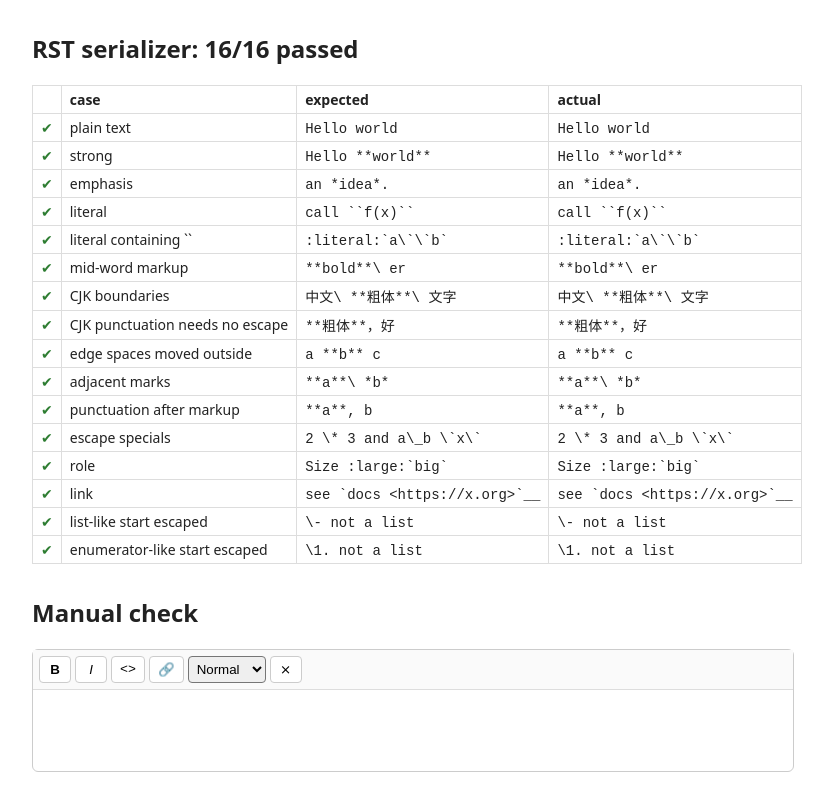
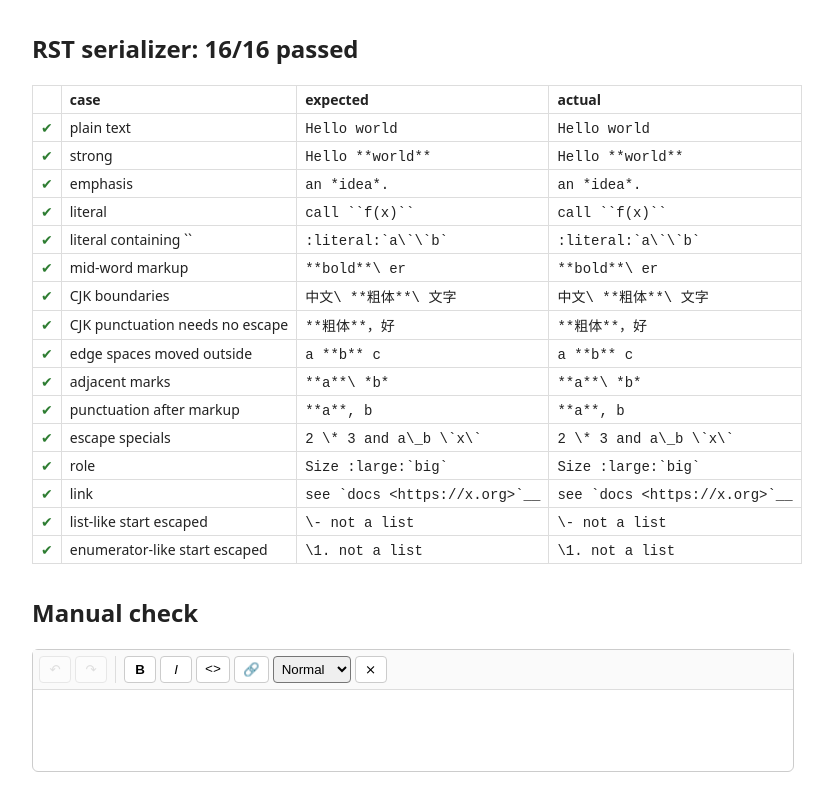
Before and after one commit to odys-z/semantic-doc, a React app in the folder src/: page / in a window 1280 px wide. Shown: the whole page, without its empty margins (0-833 px from the left). Built offline with nearby package versions, Linux system fonts and the light colour scheme.

Commit message:
add undo-redo

```diff
--- a/src/babel.config.js
+++ b/src/babel.config.js
@@ -4,7 +4,8 @@ module.exports = (api) => {
   return {
     presets: [
       ['@babel/preset-env', { targets: target === 'node' ? { node: 'current' } : 'defaults' }],
-      ['@babel/preset-react', { runtime: 'automatic' }],
+      // development: jsxDEV (needs React's dev build); production: jsx
+      ['@babel/preset-react', { runtime: 'automatic', development: api.env('development') }],
       '@babel/preset-typescript',
     ],
   };
--- a/src/editor/components/ParagraphEditor.tsx
+++ b/src/editor/components/ParagraphEditor.tsx
@@ -1,6 +1,6 @@
 import React from 'react';
 import { useEditor, EditorContent, type JSONContent } from '@tiptap/react';
-import { rstExtensions } from '../marks';
+import { editorExtensions } from '../marks';
 import { serializeDoc, type RstResult } from '../rst/serialize';
 import { Toolbar } from './Toolbar';
 
@@ -13,7 +13,7 @@ export interface ParagraphEditorProps {
 /** Edits one paragraph of the content tree; output is RST via serializeDoc. */
 export function ParagraphEditor({ content, onChange }: ParagraphEditorProps) {
   const editor = useEditor({
-    extensions: rstExtensions,
+    extensions: editorExtensions,
     content: content ?? '<p></p>',
     onCreate: ({ editor }) => onChange?.(editor.getJSON(), serializeDoc(editor.state.doc)),
     onUpdate: ({ editor }) => onChange?.(editor.getJSON(), serializeDoc(editor.state.doc)),
--- a/src/editor/components/Toolbar.tsx
+++ b/src/editor/components/Toolbar.tsx
@@ -11,6 +11,8 @@ export function Toolbar({ editor }: { editor: Editor }) {
       literal: editor.isActive('literal'),
       link: editor.isActive('link'),
       role: (editor.getAttributes('role').name as string | undefined) ?? '',
+      canUndo: editor.can().undo(),
+      canRedo: editor.can().redo(),
     }),
   });
 
@@ -31,6 +33,9 @@ export function Toolbar({ editor }: { editor: Editor }) {
 
   return (
     <div className="sd-toolbar">
+      <button className="sd-btn" disabled={!s.canUndo} onClick={() => editor.chain().focus().undo().run()} title="Undo (Ctrl+Z)">↶</button>
+      <button className="sd-btn" disabled={!s.canRedo} onClick={() => editor.chain().focus().redo().run()} title="Redo (Ctrl+Shift+Z / Ctrl+Y)">↷</button>
+      <span className="sd-sep" />
       <button className={btn(s.strong)} onClick={() => toggle('strong')} title="Strong (Ctrl+B)"><b>B</b></button>
       <button className={btn(s.emphasis)} onClick={() => toggle('emphasis')} title="Emphasis (Ctrl+I)"><i>I</i></button>
       <button className={btn(s.literal)} onClick={() => toggle('literal')} title="Literal (Ctrl+E)"><code>{'<>'}</code></button>
--- a/src/editor/marks/index.ts
+++ b/src/editor/marks/index.ts
@@ -9,6 +9,7 @@ import { Mark } from '@tiptap/core';
 import Document from '@tiptap/extension-document';
 import Paragraph from '@tiptap/extension-paragraph';
 import Text from '@tiptap/extension-text';
+import { UndoRedo } from '@tiptap/extensions';
 
 /** Role names offered in the toolbar. Each needs a CSS rule in styles/theme-roles.css. */
 export const ROLES = [
@@ -92,3 +93,9 @@ export const Role = Mark.create({
 
 /** Everything the paragraph editor is allowed to contain. */
 export const rstExtensions = [OneParagraph, Paragraph, Text, Strong, Emphasis, Literal, Link, Role];
+
+/**
+ * Editor-only behaviour (not part of the schema): Ctrl+Z / Ctrl+Shift+Z / Ctrl+Y.
+ * Kept separate so rstExtensions stays a pure schema for getSchema() in tests.
+ */
+export const editorExtensions = [...rstExtensions, UndoRedo];
--- a/src/editor/styles/editor.css
+++ b/src/editor/styles/editor.css
@@ -4,6 +4,8 @@ body { font-family: system-ui, sans-serif; margin: 2rem; color: #222; }
 .sd-toolbar { display: flex; gap: 4px; padding: 6px; border-bottom: 1px solid #ddd; background: #fafafa; }
 .sd-btn { min-width: 32px; padding: 4px 8px; border: 1px solid #ccc; border-radius: 4px; background: #fff; cursor: pointer; }
 .sd-btn.on { background: #dbe9ff; border-color: #7aa7f0; }
+.sd-btn:disabled { opacity: 0.4; cursor: default; }
+.sd-sep { width: 1px; margin: 0 4px; background: #ddd; }
 .sd-toolbar select { padding: 4px; border-radius: 4px; }
 
 .sd-content .tiptap { padding: 12px; min-height: 3em; outline: none; line-height: 1.6; }
--- a/src/package.json
+++ b/src/package.json
@@ -18,6 +18,7 @@
     "@tiptap/extension-document": "^3.32.2",
     "@tiptap/extension-paragraph": "^3.32.2",
     "@tiptap/extension-text": "^3.32.2",
+    "@tiptap/extensions": "^3.32.2",
     "@tiptap/pm": "^3.32.2",
     "@tiptap/react": "^3.32.2",
     "react": "^19.3.1",
--- a/src/webpack.config.js
+++ b/src/webpack.config.js
@@ -1,13 +1,15 @@
 const path = require('path');
 const HtmlWebpackPlugin = require('html-webpack-plugin');
 
-const rules = [
-  { test: /\.[jt]sx?$/, exclude: /node_modules/, loader: 'babel-loader' },
-  { test: /\.css$/, use: ['style-loader', 'css-loader'] },
-];
 const resolve = { extensions: ['.tsx', '.ts', '.jsx', '.js'] };
 
 module.exports = (env, argv) => {
+  // pass webpack's mode to Babel as its env, so JSX is compiled for prod / dev React
+  const rules = [
+    { test: /\.[jt]sx?$/, exclude: /node_modules/, loader: 'babel-loader', options: { envName: argv.mode || 'production' } },
+    { test: /\.css$/, use: ['style-loader', 'css-loader'] },
+  ];
+
   // npm test: bundle the test runner for Node and run it
   if (env.test) {
     return {
```
Also changed, not shown: 1 other file (tests, documents, lock files or other folders).
